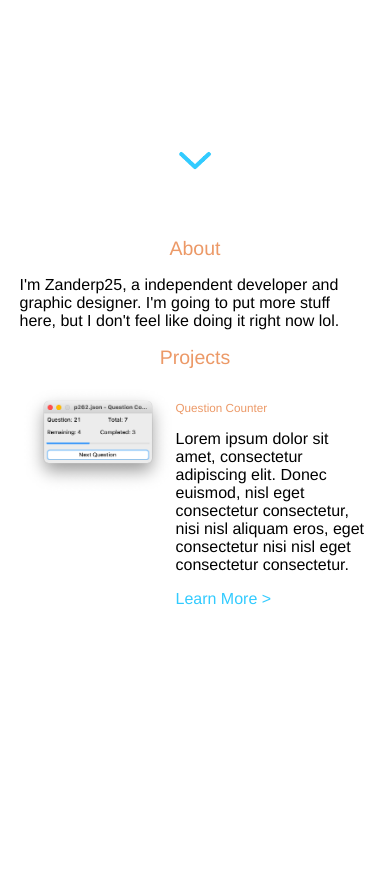
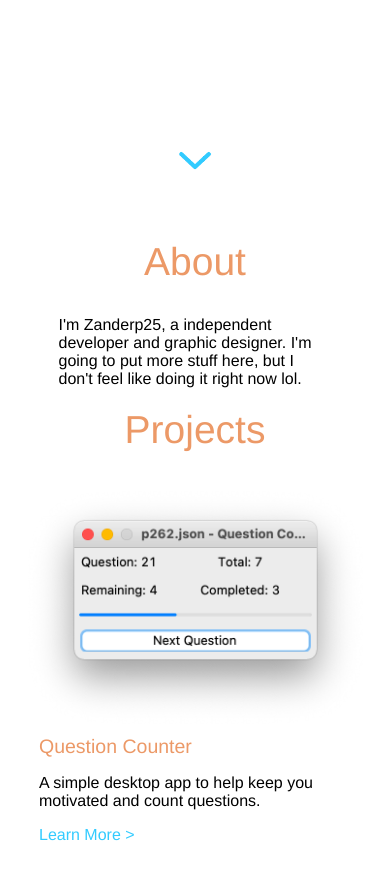
Before and after one commit to zanderp25/www, a PHP site: page /new/ in a window 390 px wide. Shown: the part 519-1402 px from the top of the page. Before the commit the page ends 1124 px from the top, so only its background shows below. Run offline with PHP 8.4, Linux system fonts and the light colour scheme; some libraries are stand-ins or nearby versions.

Commit message:
Finished mobile design

```diff
--- a/html/index.html
+++ b/html/index.html
@@ -53,7 +53,7 @@ function myFunction(x) {
 <div class=dark><h2>YouTube Channels</h2>
 <div class="g-ytsubscribe" data-channelid="UCJn-rMYM0CRURAa8TUhwuPQ" data-layout="full" data-theme="dark" data-count="default"></div>
 <div class="g-ytsubscribe" data-channel="PewDiePie" data-layout="full" data-theme="dark" data-count="default"></div>
-<p>I have a redesign of this website in progress. Public Beta starting soon. :)</p></div>
+<p>I have a redesign of this website in progress. <a href="new/">Click here to see my progress!</a> :)</p></div>
 <img class="share" id="share" onclick="share()" onload="shareTest()" src="img/share.png"></div>
 <footer>[Footer Placeholder :)]</footer>
 </div></body></html>
--- a/html/new/index.css
+++ b/html/new/index.css
@@ -69,6 +69,7 @@ h2 {
   width: 100%;
   text-align: center;
   font-size: 5.0vw;
+  margin-top: 5.0vw;
   z-index: -1;
   transition: 250ms;
 }
@@ -86,8 +87,8 @@ h3 {
 }
 
 p {
-  margin-left: 5vw;
-  margin-right: 5vw;
+  margin-left: 15vw;
+  margin-right: 15vw;
 }
 
 .projects {
@@ -101,7 +102,7 @@ p {
 
 .project-image {
   float: left;
-  width: 40vw;
+  width: 38vw;
   height: auto;
   margin-bottom: 5vw;
   left:0;
@@ -409,6 +410,30 @@ p {
     margin-bottom: 5vh;
   }
 
+  h2 {
+    font-size: 10vw;
+  }
+
+  h3{
+    font-size: 5vw;
+  }
+
+  .project-image {
+    float: none;
+    width: 100%;
+    height: auto;
+    margin-bottom: 0;
+  }
+
+  .project-info {
+    float: none;
+    width: fit-content;
+    margin-top: 0;
+    margin-bottom: 10vw;
+    margin-left: 5vw;
+    margin-right: 5vw;
+  }
+
   .socials {
     top: 0.0vw;
     margin-bottom: 5.0vw;
--- a/html/new/index.html
+++ b/html/new/index.html
@@ -22,11 +22,11 @@
   <body onload="shareTest()">
     <div id="navbar" class="navbar">
       <a href="/">
-        <div class=logo>
+        <div class="logo">
           <img src="ico/safari-pinned-tab.svg" alt="Zanderp25">
         </div>
       </a>
-      <input type="checkbox" id="menu-button"></input>
+      <input type="checkbox" id="menu-button"/>
       <div class="navbar-links">
         <a href="#about">About</a>
         <a href="#projects">Projects</a>
@@ -34,7 +34,7 @@
         <a href="https://youtu.be/dQw4w9WgXcQ">こんにちは</a>
       </div>
     </div>
-    <div class=content>
+    <div class="content">
       <div class="alert info">
         <span class="closebtn" onclick="this.parentElement.style.display='none';">&times;</span>
         <strong>Hey you!</strong> Go look at my <a href="https://zanderp25.com/christmas">Christmas Countdown</a> as we count down the days until Christmas!
@@ -91,13 +91,12 @@
           <div class="project-info">
             <h3>Question Counter</h3>
             <p>
-              Lorem ipsum dolor sit amet, consectetur adipiscing elit.
-              Donec euismod, nisl eget consectetur consectetur,
-              nisi nisl aliquam eros, eget consectetur nisi nisl eget consectetur consectetur.
+              A simple desktop app to help keep you motivated and count questions.
             </p>
             <a class="project-link" href="https://question-counter.zanderp25.com/">Learn More ></a>
           </div>
         </div>
+      </div>
       <!-- Footer -->
       <div id="share" onclick="share()" hidden alt="Share"></div>
       <!-- <footer>[Footer Placeholder]</footer> -->
```
